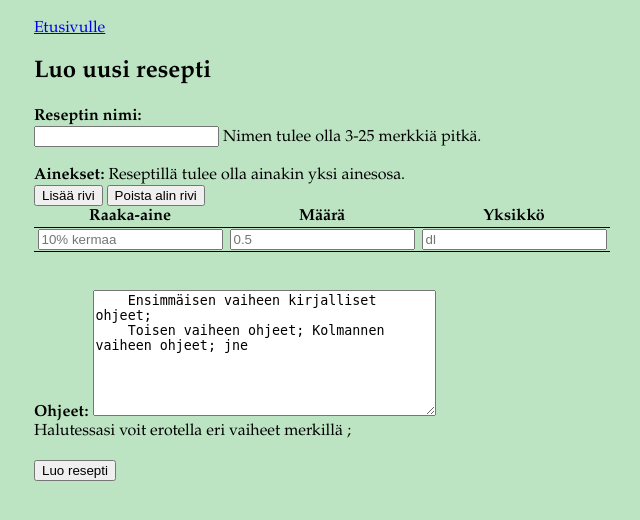
After one commit to ruuskal/Reseptikirjasto, a Flask app: page /make_recipe in a window 1280 px wide. The commit adds this page. Shown: the top 520 px of the page, without its empty margins (246-886 px from the left). Run offline with Flask 2, Linux system fonts and the light colour scheme.

Commit message:
Created new way to create recipes

```diff
--- a/routes.py
+++ b/routes.py
@@ -1,6 +1,43 @@
 from app import app
 from flask import render_template, request, redirect
 import users, recipes
+
+
+@app.route("/make_recipe", methods=["GET", "POST"])
+def letstry():
+    if request.method == "GET":
+        return render_template("create_recipe.html")
+    if request.method == "POST":
+        users.check_csrf()
+        lines = int(request.form["lines"])
+        ingredients = []
+        row = 0
+        while row <= lines:
+
+            i = "ingredient"+str(row)
+            u = "unit"+str(row)
+            a = "amount"+str(row)
+
+            ingredient = request.form[i]
+            if ingredient.strip() == "":
+                return render_template("error.html", message="Raaka-aineella täytyy olla nimi. Poista rivi tai" +
+                                                                " nimeä raaka-aine")
+            try:
+                amount = float(request.form[a])
+            except ValueError:
+                return render_template("error.html", message="Anna määrä numeroina, esim 0.5")
+
+            unit = request.form[u]
+            new_row = [ingredient, amount, unit]
+            ingredients.append(new_row)
+            row += 1
+
+        name = request.form["name"]
+        inst = request.form["instructions"]
+        recipe_id = recipes.create(name, ingredients, inst)
+
+        return redirect("/recipes/"+str(recipe_id))
+
 
 @app.route("/delete_note/<int:id>", methods=["POST"])
 def delete_note(id):
--- /dev/null
+++ b/templates/create_recipe.html
@@ -0,0 +1,103 @@
+{% extends "layout.html" %}
+{% block content %}
+<a href="/">Etusivulle</a>
+<br>
+<h2>Luo uusi resepti</h2>
+
+
+<form action="/make_recipe", id="recipe_form" method="post">
+    <b>Reseptin nimi:</b> <br>
+    <input type="text" name="name" minlength="3" maxlength="25">
+    Nimen tulee olla 3-25 merkkiä pitkä.
+    <br>
+    <br>
+<b>Ainekset:</b> Reseptillä tulee olla ainakin yksi ainesosa.
+<input type="hidden" id="rows" name="rows">
+<br>
+<button type="button" onclick=addRow()>Lisää rivi</button>
+<button type="button" onclick=deleteRow()>Poista alin rivi</button>
+<table>
+    <thead>
+    <tr>
+        <th><label for="ingredient">Raaka-aine</label></th>
+        <th><label for="amount">Määrä </label></th>
+        <th><label for="unit">Yksikkö</label></th>
+    </tr>
+</thead>
+<tbody id="ingr_table">
+<tr>
+    <td><input type="text" id="ingredient0" name="ingredient0" placeholder="10% kermaa"></td>
+    <td><input type="number" id="amount0" name="amount0" placeholder="0.5" min="0" step="1"></td>
+    <td><input type="text" id="unit0" name="unit0" placeholder="dl"></td>
+</tr>
+</tbody>
+</table>
+<br>
+<br>
+<b>Ohjeet:</b>
+<textarea name="instructions" rows="8" cols="40" maxlength="1000">
+    Ensimmäisen vaiheen kirjalliset ohjeet;
+    Toisen vaiheen ohjeet; Kolmannen vaiheen ohjeet; jne
+</textarea>
+<br>Halutessasi voit erotella eri vaiheet merkillä ;
+<br>
+<br>
+<input type="hidden" name="lines" id="lines" value="0">
+<input type="hidden" name="csrf" value="{{ session.csrf }}">
+<input type="button" onclick="sendRecipe()" value="Luo resepti">
+</form>
+
+<script>
+
+    function sendRecipe() {
+
+        var table = document.getElementById("ingr_table")
+        var rowVal = table.rows.length - 1
+        document.getElementById("lines").setAttribute("value", rowVal)
+
+        document.getElementById("recipe_form").submit()
+    }
+
+    function validateAmount() {
+
+        for (var i = 0; i < rowVal; i++) {
+            var amount = document.forms["recipe_form"]["amount"+i].value
+            if (amount == "") {
+                alert("Määrän pitää olla numero")
+                return false
+            }
+        }
+        return True
+
+    }
+
+    function addRow() {
+
+        var table = document.getElementById("ingr_table")
+        var rowVal = table.rows.length
+        if (rowVal > 49 ) {
+            alert("Reseptillä voi olla korkeintaan 50 raaka-ainetta.")
+        } else {
+            var row = table.insertRow(rowVal)
+            var cell1 = row.insertCell(0)
+            var cell2 = row.insertCell(1)
+            var cell3 = row.insertCell(2)
+
+            cell1.innerHTML = '<input type="text" id="ingredient' + rowVal +'" name="ingredient' + rowVal +'">'
+            cell2.innerHTML = '<input type="number" id="amount' + rowVal +'" name="amount' + rowVal +'" min="0" step="0.01">'
+            cell3.innerHTML = '<input type="text" id="unit' + rowVal +'" name="unit' + rowVal +'">'
+        }
+
+    }
+
+    function deleteRow() {
+        var table = document.getElementById("ingr_table")
+        var rowCount = table.rows.length
+
+        table.deleteRow(rowCount - 1)
+
+    }
+</script>
+
+
+{% endblock %}
```
Also changed, not shown: recipes.py (+35 -1 lines), templates/newrecipe.html (+14 -0 lines).
